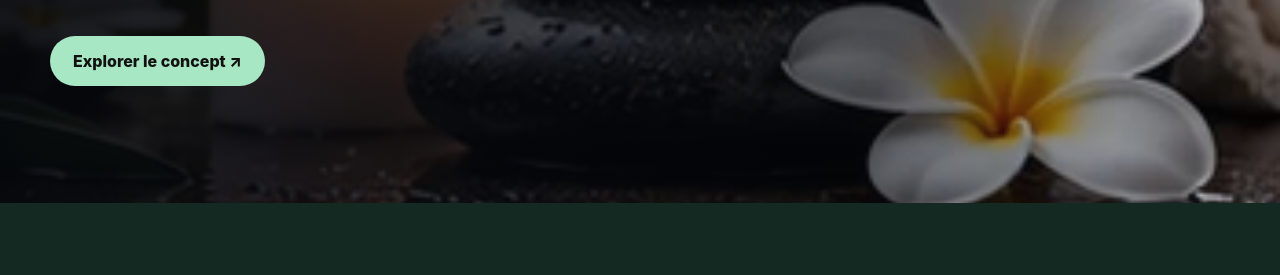
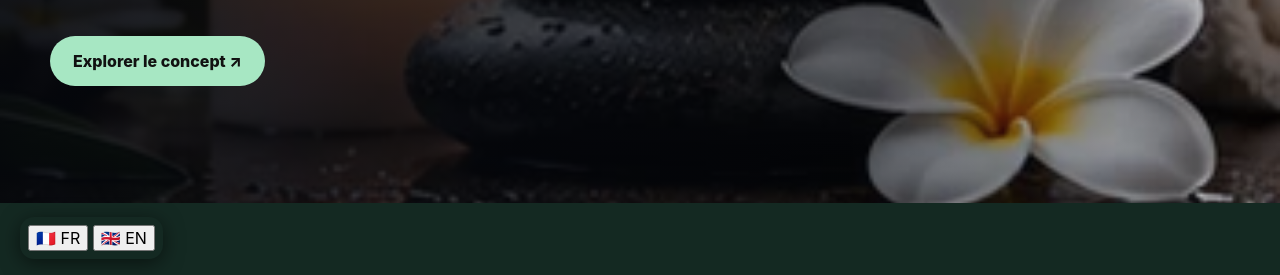
Before and after one commit to kurdizaxo506-ai/iam-big-man, a plain HTML site: page demos/medical.html in a window 1280 px wide. Shown: the part 521-796 px from the top of the page. Drawn offline with Linux system fonts and the light colour scheme.

Commit message:
Update medical.html

```diff
--- a/demos/medical.html
+++ b/demos/medical.html
@@ -20,4 +20,36 @@
 <footer>© IAM BIG MAN Digital Studio · Démonstration fictive · Aucun paiement ni réservation</footer>
 <dialog id="details"><h3 id="detailTitle"></h3><p class="muted">Ceci est un aperçu de fonctionnalité. Le contenu est fictif et aucune demande n'est envoyée.</p><button id="close" type="button">Fermer</button></dialog>
 <script>const dlg=document.getElementById('details');document.querySelectorAll('[data-item]').forEach(b=>b.addEventListener('click',()=>{document.getElementById('detailTitle').textContent=b.dataset.item;dlg.showModal()}));document.getElementById('close').addEventListener('click',()=>dlg.close());</script>
+<script>
+(function(){
+  const translations = [
+    ["Services","Services"],
+    ["À propos","About"],
+    ["Contact","Contact"],
+    ["Découvrir nos services","Explore our services"],
+    ["Nous contacter","Contact us"],
+    ["Votre partenaire médical de confiance.","Your trusted medical partner."],
+    ["Un site professionnel personnalisable pour présenter vos services et recevoir des demandes de contact.","A customizable professional website to showcase your services and receive inquiries."]
+  ];
+  const bar=document.createElement('div');
+  bar.style.cssText='position:fixed;bottom:20px;left:20px;z-index:9999;background:#142922;padding:8px;border-radius:14px;box-shadow:0 4px 20px #0008';
+  bar.innerHTML='<button id="langFR" type="button">🇫🇷 FR</button> <button id="langEN" type="button">🇬🇧 EN</button>';
+  document.body.appendChild(bar);
+  function change(en){
+    document.documentElement.lang=en?'en':'fr';
+    const walker=document.createTreeWalker(document.body,NodeFilter.SHOW_TEXT);
+    let node;
+    while(node=walker.nextNode()){
+      if(!node.parentElement || ['SCRIPT','STYLE'].includes(node.parentElement.tagName))continue;
+      let s=node.nodeValue;
+      for(const [fr,eng] of translations){
+        s=s.replaceAll(en?fr:eng,en?eng:fr);
+      }
+      node.nodeValue=s;
+    }
+  }
+  document.getElementById('langFR').onclick=()=>change(false);
+  document.getElementById('langEN').onclick=()=>change(true);
+})();
+</script>
 </body></html>
```
